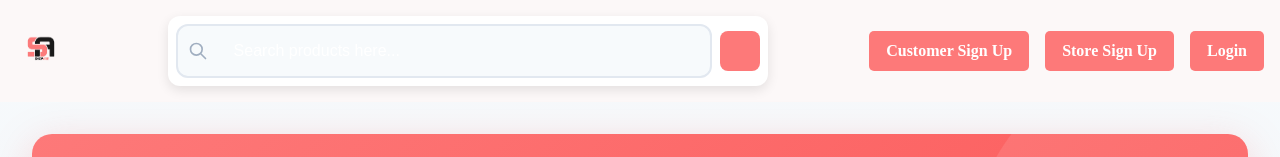
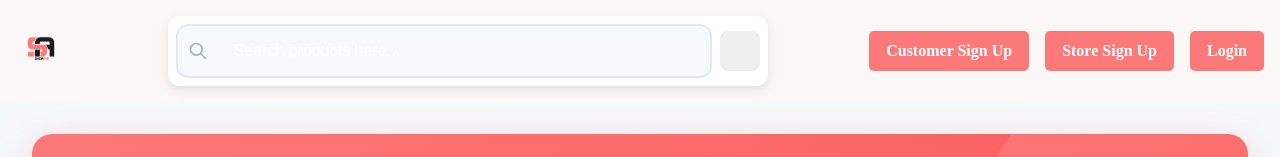
Before and after one commit to BerinyuyAnabi/ShopCompare, a React (Vite) app in the folder frontend/: page /wishlist in a window 1280 px wide. Shown: the top 157 px of the page. Built offline with nearby package versions, Linux system fonts and the light colour scheme; no server answers.

Commit message:
minor change

```diff
--- a/frontend/src/styles/header.css
+++ b/frontend/src/styles/header.css
@@ -108,7 +108,7 @@
 }
 
 .search-button {
-  background: #FD7979;
+  /* background: #FD7979; */
   border: none;
   border-radius: 8px;
   padding: 0.5rem 0.75rem;
```
